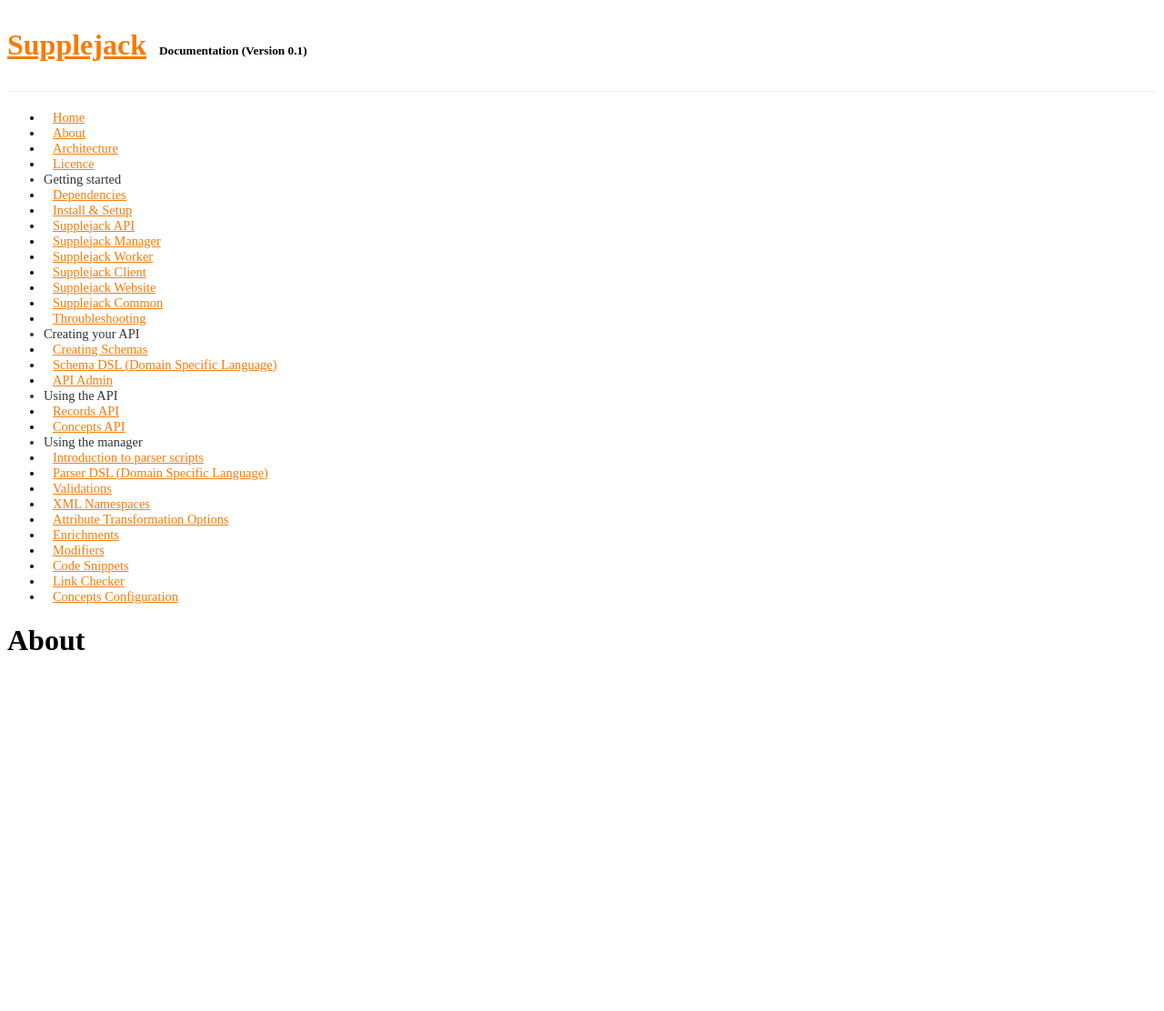
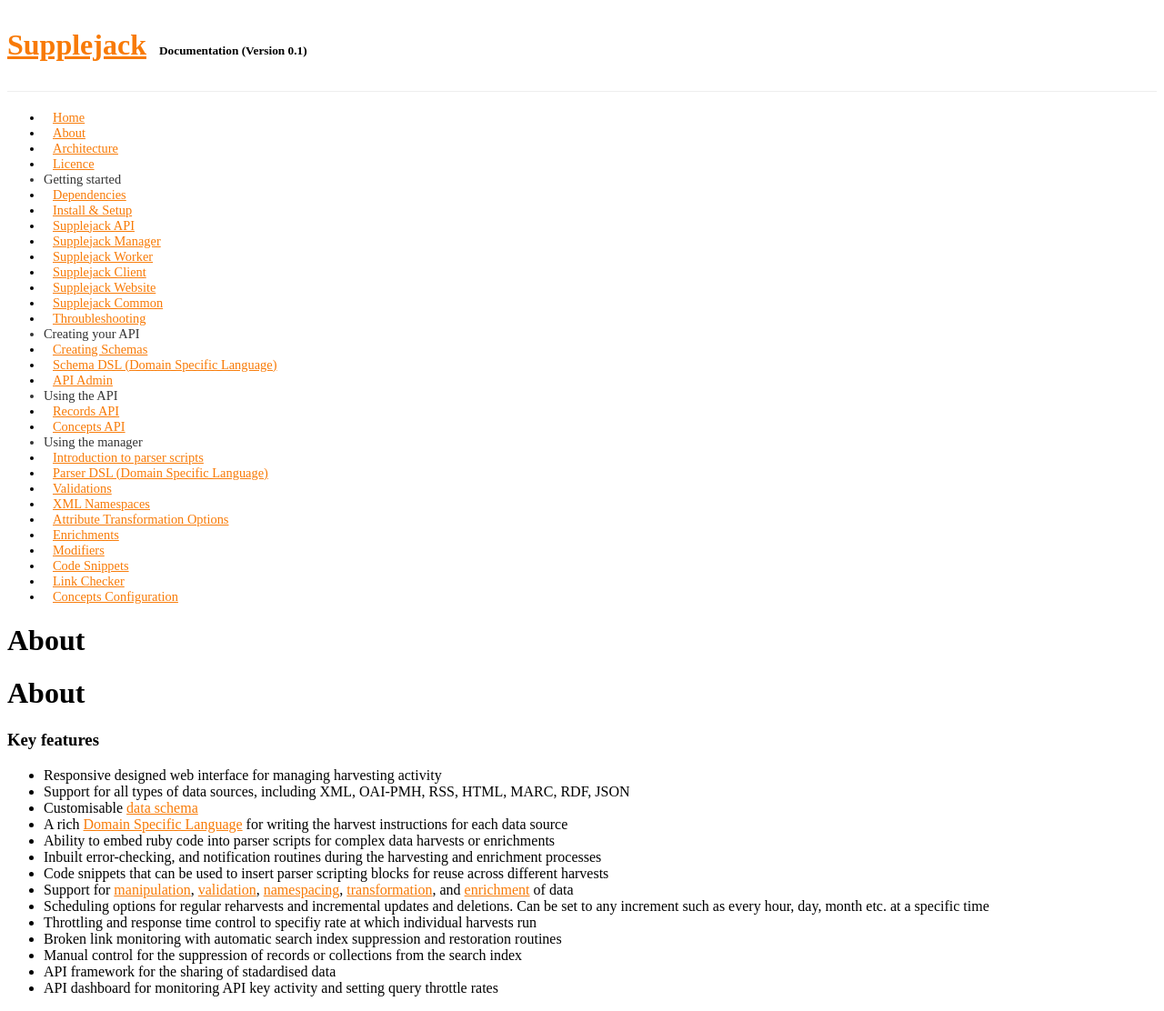
Before and after one commit to DigitalNZ/supplejack, a Jekyll site: the page built from about.md, in a window 1280 px wide. Shown: the whole page at 91% size. Built offline with Jekyll 4.4.1, drawn with Linux system fonts in a browser that asks for light colours; Markdown is read by kramdown in place of the engine named in the settings; a style sheet for code colours, icons or effects is not loaded; before the commit the page ends 900 px from its top, so only the background shows below that.

Commit message:
Added key features

```diff
--- a/about.md
+++ b/about.md
@@ -3,3 +3,22 @@
 title: About
 category: supplejack
 ---
+
+# About
+
+### Key features
+
+* Responsive designed web interface for managing harvesting activity
+* Support for all types of data sources, including XML, OAI-PMH, RSS, HTML, MARC, RDF, JSON
+* Customisable [data schema](http://digitalnz.github.io/supplejack/api/creating-a-schema.html)
+* A rich [Domain Specific Language](http://digitalnz.github.io/supplejack/manager/introduction-to-parser-scripts.html) for writing the harvest instructions for each data source
+* Ability to embed ruby code into parser scripts for complex data harvests or enrichments
+* Inbuilt error-checking, and notification routines during the harvesting and enrichment processes
+* Code snippets that can be used to insert parser scripting blocks for reuse across different harvests
+* Support for [manipulation](http://digitalnz.github.io/supplejack/manager/modifiers.html), [validation](http://digitalnz.github.io/supplejack/manager/validations.html), [namespacing](http://digitalnz.github.io/supplejack/manager/xml-namespaces.html), [transformation](http://digitalnz.github.io/supplejack/manager/attribute-transformation-options.html), and [enrichment](http://digitalnz.github.io/supplejack/manager/enrichments.html) of data
+* Scheduling options for regular reharvests and incremental updates and deletions. Can be set to any increment such as every hour, day, month etc. at a specific time
+* Throttling and response time control to specifiy rate at which individual harvests run
+* Broken link monitoring with automatic search index suppression and restoration routines
+* Manual control for the suppression of records or collections from the search index
+* API framework for the sharing of stadardised data
+* API dashboard for monitoring API key activity and setting query throttle rates
```
